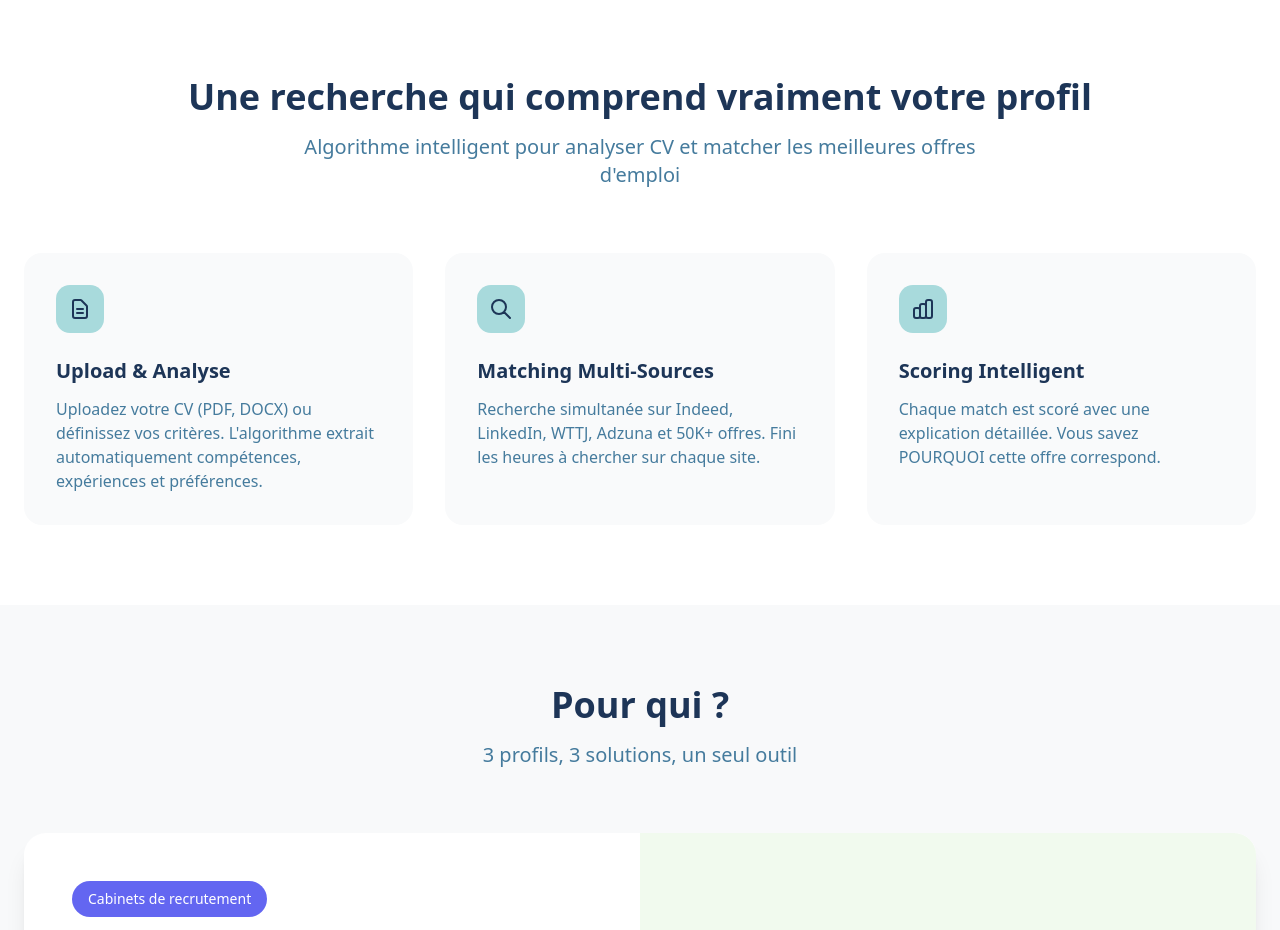
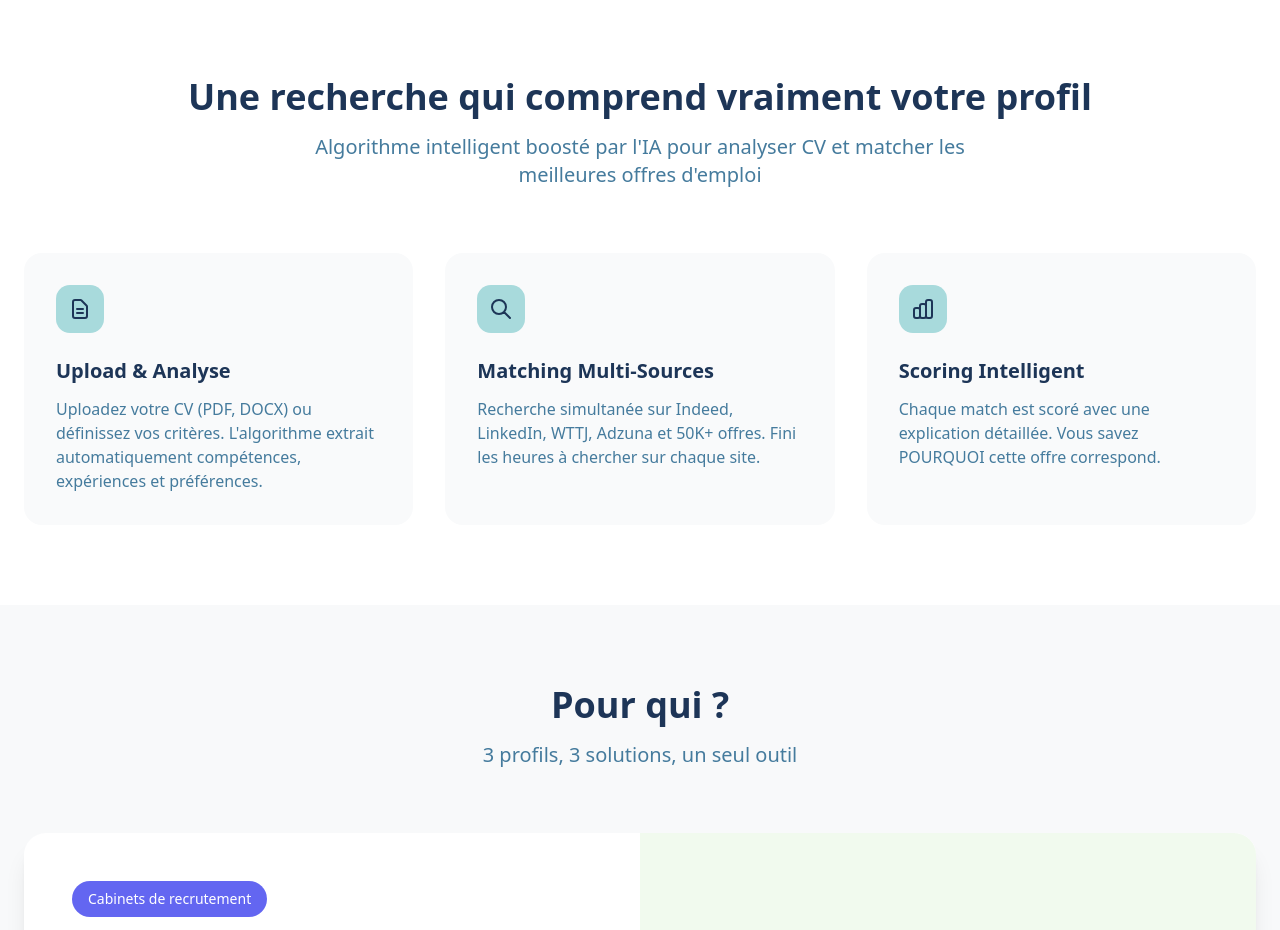
Before and after one commit to tristan001323/pushprofile-app, a Next.js app: page / in a window 1280 px wide. Shown: the part 1580-2510 px from the top of the page. Built offline with nearby package versions, Linux system fonts and the light colour scheme; no server answers.

Commit message:
Add 'boosté par l'IA' to algorithm description

```diff
--- a/app/page.tsx
+++ b/app/page.tsx
@@ -229,7 +229,7 @@ export default function LandingPage() {
               Une recherche qui comprend vraiment votre profil
             </h2>
             <p className="text-xl max-w-2xl mx-auto" style={{ color: '#457B9D' }}>
-              Algorithme intelligent pour analyser CV et matcher les meilleures offres d'emploi
+              Algorithme intelligent boosté par l'IA pour analyser CV et matcher les meilleures offres d'emploi
             </p>
           </div>
 
```
